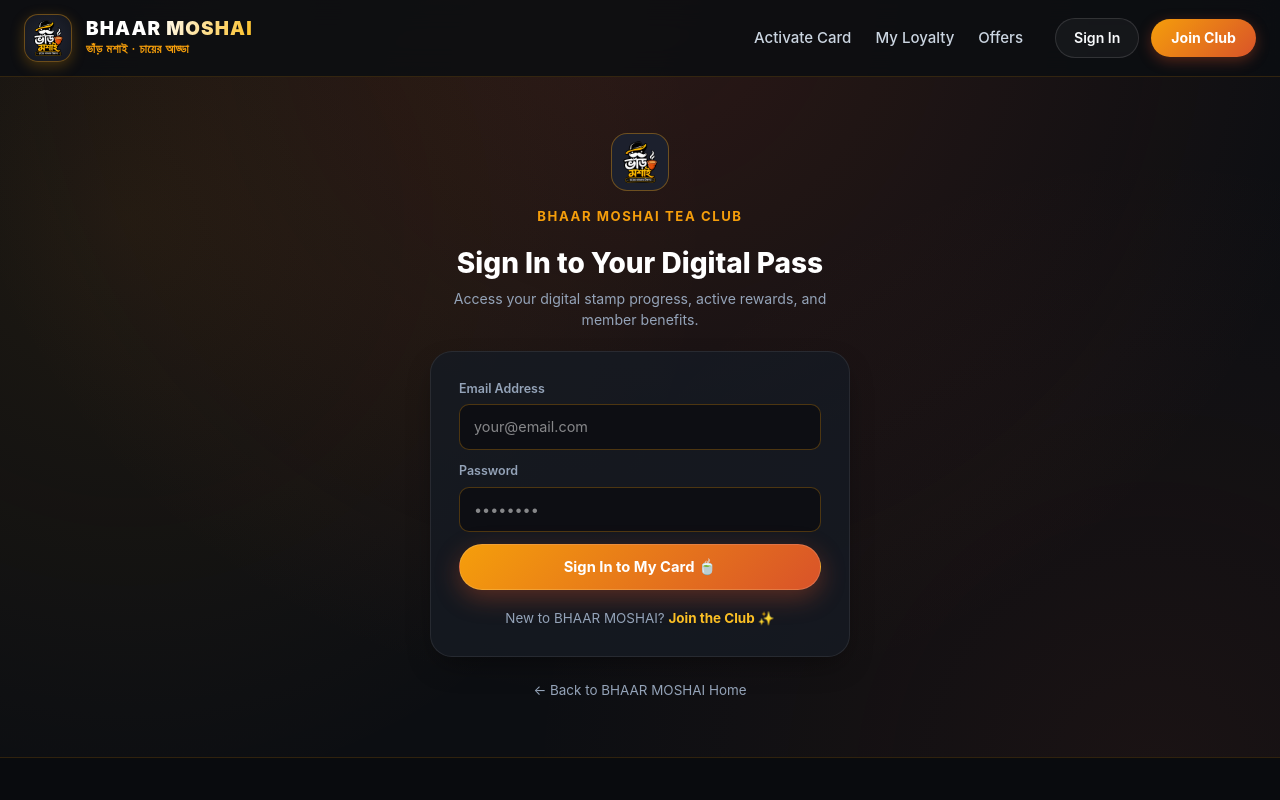
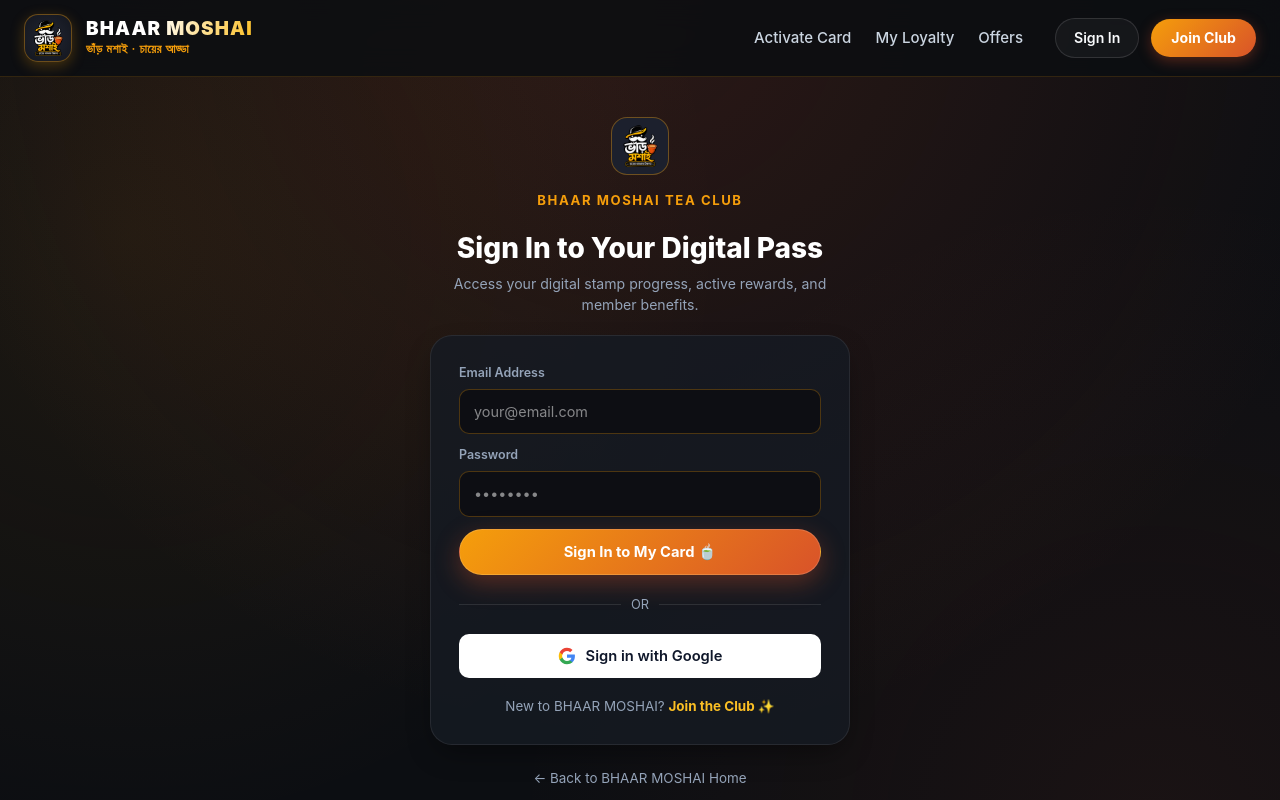
Before and after one commit to Rupam2603/stamp, a Next.js app: page /sign-in in a window 1280 px wide. Shown: the top 800 px of the page. Built offline with nearby package versions, Linux system fonts and the light colour scheme; no server answers.

Commit message:
Add Google authentication back to sign-in and sign-up pages

```diff
--- a/app/sign-in/page.tsx
+++ b/app/sign-in/page.tsx
@@ -8,7 +8,7 @@
 import { FirebaseError } from 'firebase/app';
 
 export default function SignInPage() {
-  const { signInWithEmail } = useAuth();
+  const { signInWithEmail, signInWithGoogle } = useAuth();
   const router = useRouter();
   const [email, setEmail] = useState('');
   const [password, setPassword] = useState('');
@@ -23,7 +23,22 @@
       await signInWithEmail(email, password);
       router.push('/activate');
     } catch (err) {
+      console.error("Firebase Sign In Error:", err);
       setError(err instanceof FirebaseError ? friendlyError(err.code) : 'Sign in failed. Please try again.');
+    } finally {
+      setLoading(false);
+    }
+  };
+
+  const handleGoogleSignIn = async () => {
+    setError(null);
+    setLoading(true);
+    try {
+      await signInWithGoogle();
+      router.push('/activate');
+    } catch (err) {
+      console.error("Firebase Google Sign In Error:", err);
+      setError(err instanceof FirebaseError ? friendlyError(err.code) : 'Google sign in failed.');
     } finally {
       setLoading(false);
     }
@@ -67,6 +82,23 @@
             </button>
           </form>
 
+          <div style={{ display: 'flex', alignItems: 'center', margin: '20px 0' }}>
+            <div style={{ flex: 1, height: '1px', background: 'rgba(255,255,255,0.1)' }}></div>
+            <span style={{ padding: '0 10px', fontSize: '0.8rem', color: '#94a3b8' }}>OR</span>
+            <div style={{ flex: 1, height: '1px', background: 'rgba(255,255,255,0.1)' }}></div>
+          </div>
+
+          <button onClick={handleGoogleSignIn} type="button" disabled={loading} style={{ width: '100%', display: 'flex', alignItems: 'center', justifyContent: 'center', gap: '10px', padding: '11px', borderRadius: '10px', background: '#fff', color: '#0f172a', border: 'none', fontSize: '0.92rem', fontWeight: 600, cursor: loading ? 'not-allowed' : 'pointer', opacity: loading ? 0.8 : 1 }}>
+            <svg width="18" height="18" viewBox="0 0 24 24" fill="none" xmlns="http://www.w3.org/2000/svg">
+              <path d="M22.56 12.25c0-.78-.07-1.53-.2-2.25H12v4.26h5.92c-.26 1.37-1.04 2.53-2.21 3.31v2.77h3.57c2.08-1.92 3.28-4.74 3.28-8.09z" fill="#4285F4"/>
+              <path d="M12 23c2.97 0 5.46-.98 7.28-2.66l-3.57-2.77c-.98.66-2.23 1.06-3.71 1.06-2.86 0-5.29-1.93-6.16-4.53H2.18v2.84C3.99 20.53 7.7 23 12 23z" fill="#34A853"/>
+              <path d="M5.84 14.09c-.22-.66-.35-1.36-.35-2.09s.13-1.43.35-2.09V7.07H2.18C1.43 8.55 1 10.22 1 12s.43 3.45 1.18 4.93l2.85-2.22.81-.62z" fill="#FBBC05"/>
+              <path d="M12 5.38c1.62 0 3.06.56 4.21 1.64l3.15-3.15C17.45 2.09 14.97 1 12 1 7.7 1 3.99 3.47 2.18 7.07l3.66 2.84c.87-2.6 3.3-4.53 6.16-4.53z" fill="#EA4335"/>
+            </svg>
+            Sign in with Google
+          </button>
+
+
           <div style={{ marginTop: '18px', textAlign: 'center', fontSize: '0.84rem', color: '#94a3b8' }}>
             New to BHAAR MOSHAI?{' '}
             <a href="/sign-up" style={{ color: '#fbbf24', fontWeight: 700, textDecoration: 'none' }}>Join the Club ✨</a>
--- a/app/sign-up/page.tsx
+++ b/app/sign-up/page.tsx
@@ -7,7 +7,7 @@
 import { FirebaseError } from 'firebase/app';
 
 export default function SignUpPage() {
-  const { signUpWithEmail } = useAuth();
+  const { signUpWithEmail, signInWithGoogle } = useAuth();
   const router = useRouter();
   const [displayName, setDisplayName] = useState('');
   const [email, setEmail] = useState('');
@@ -24,7 +24,22 @@
       await signUpWithEmail(email, password, displayName);
       router.push('/activate');
     } catch (err) {
+      console.error("Firebase Sign Up Error:", err);
       setError(err instanceof FirebaseError ? friendlyError(err.code) : 'Sign up failed. Please try again.');
+    } finally {
+      setLoading(false);
+    }
+  };
+
+  const handleGoogleSignUp = async () => {
+    setError(null);
+    setLoading(true);
+    try {
+      await signInWithGoogle();
+      router.push('/activate');
+    } catch (err) {
+      console.error("Firebase Google Sign Up Error:", err);
+      setError(err instanceof FirebaseError ? friendlyError(err.code) : 'Google sign up failed.');
     } finally {
       setLoading(false);
     }
@@ -72,6 +87,23 @@
             </button>
           </form>
 
+          <div style={{ display: 'flex', alignItems: 'center', margin: '20px 0' }}>
+            <div style={{ flex: 1, height: '1px', background: 'rgba(255,255,255,0.1)' }}></div>
+            <span style={{ padding: '0 10px', fontSize: '0.8rem', color: '#94a3b8' }}>OR</span>
+            <div style={{ flex: 1, height: '1px', background: 'rgba(255,255,255,0.1)' }}></div>
+          </div>
+
+          <button onClick={handleGoogleSignUp} type="button" disabled={loading} style={{ width: '100%', display: 'flex', alignItems: 'center', justifyContent: 'center', gap: '10px', padding: '11px', borderRadius: '10px', background: '#fff', color: '#0f172a', border: 'none', fontSize: '0.92rem', fontWeight: 600, cursor: loading ? 'not-allowed' : 'pointer', opacity: loading ? 0.8 : 1 }}>
+            <svg width="18" height="18" viewBox="0 0 24 24" fill="none" xmlns="http://www.w3.org/2000/svg">
+              <path d="M22.56 12.25c0-.78-.07-1.53-.2-2.25H12v4.26h5.92c-.26 1.37-1.04 2.53-2.21 3.31v2.77h3.57c2.08-1.92 3.28-4.74 3.28-8.09z" fill="#4285F4"/>
+              <path d="M12 23c2.97 0 5.46-.98 7.28-2.66l-3.57-2.77c-.98.66-2.23 1.06-3.71 1.06-2.86 0-5.29-1.93-6.16-4.53H2.18v2.84C3.99 20.53 7.7 23 12 23z" fill="#34A853"/>
+              <path d="M5.84 14.09c-.22-.66-.35-1.36-.35-2.09s.13-1.43.35-2.09V7.07H2.18C1.43 8.55 1 10.22 1 12s.43 3.45 1.18 4.93l2.85-2.22.81-.62z" fill="#FBBC05"/>
+              <path d="M12 5.38c1.62 0 3.06.56 4.21 1.64l3.15-3.15C17.45 2.09 14.97 1 12 1 7.7 1 3.99 3.47 2.18 7.07l3.66 2.84c.87-2.6 3.3-4.53 6.16-4.53z" fill="#EA4335"/>
+            </svg>
+            Continue with Google
+          </button>
+
+
           <div style={{ marginTop: '18px', textAlign: 'center', fontSize: '0.84rem', color: '#94a3b8' }}>
             Already a member?{' '}
             <a href="/sign-in" style={{ color: '#fbbf24', fontWeight: 700, textDecoration: 'none' }}>Sign In 🍵</a>
--- a/lib/auth-context.tsx
+++ b/lib/auth-context.tsx
@@ -14,6 +14,8 @@
   createUserWithEmailAndPassword,
   signInWithEmailAndPassword,
   updateProfile,
+  signInWithPopup,
+  GoogleAuthProvider,
 } from 'firebase/auth';
 import { auth } from './firebase';
 
@@ -23,6 +25,7 @@
   isSignedIn: boolean;
   signUpWithEmail: (email: string, password: string, displayName?: string) => Promise<void>;
   signInWithEmail: (email: string, password: string) => Promise<void>;
+  signInWithGoogle: () => Promise<void>;
   signOut: () => Promise<void>;
 }
 
@@ -55,6 +58,11 @@
     await signInWithEmailAndPassword(auth, email, password);
   };
 
+  const signInWithGoogle = async () => {
+    const provider = new GoogleAuthProvider();
+    await signInWithPopup(auth, provider);
+  };
+
   const signOut = async () => {
     await firebaseSignOut(auth);
   };
@@ -67,6 +75,7 @@
         isSignedIn: !!user,
         signUpWithEmail,
         signInWithEmail,
+        signInWithGoogle,
         signOut,
       }}
     >
```
